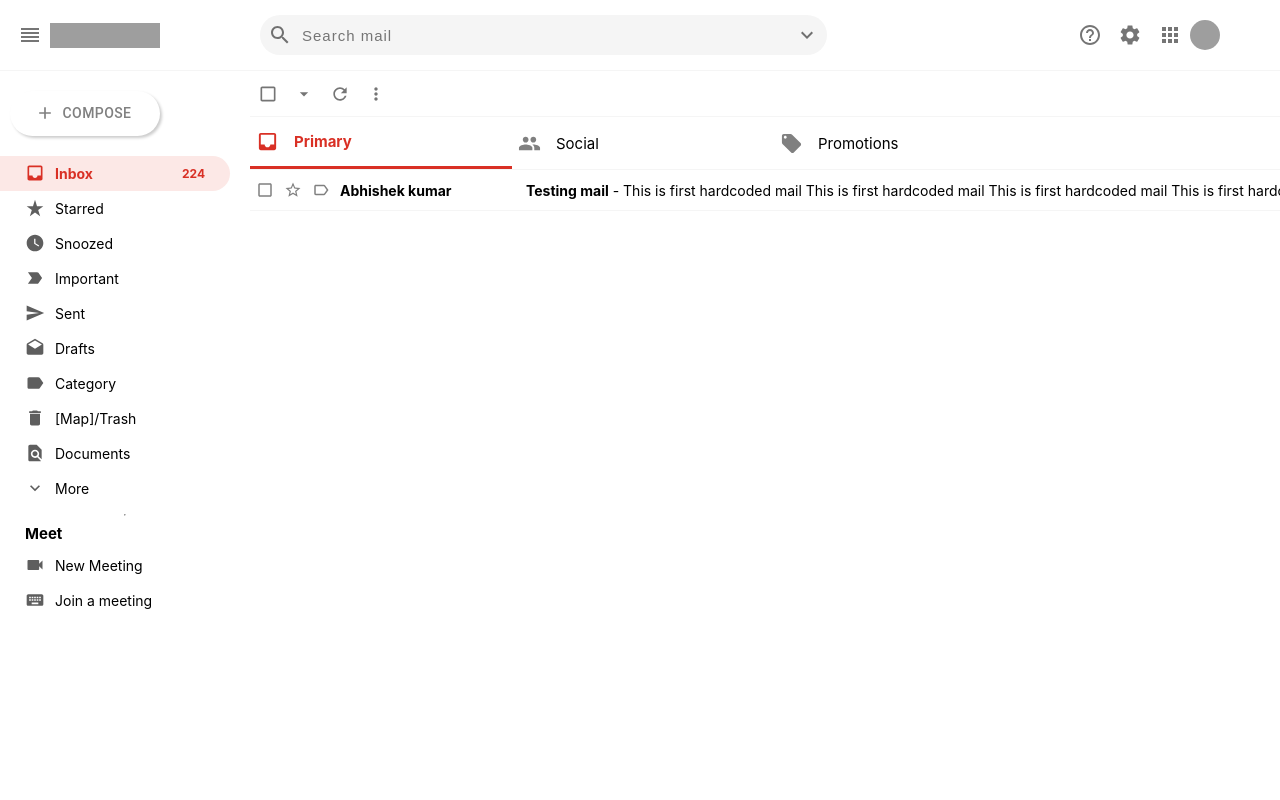
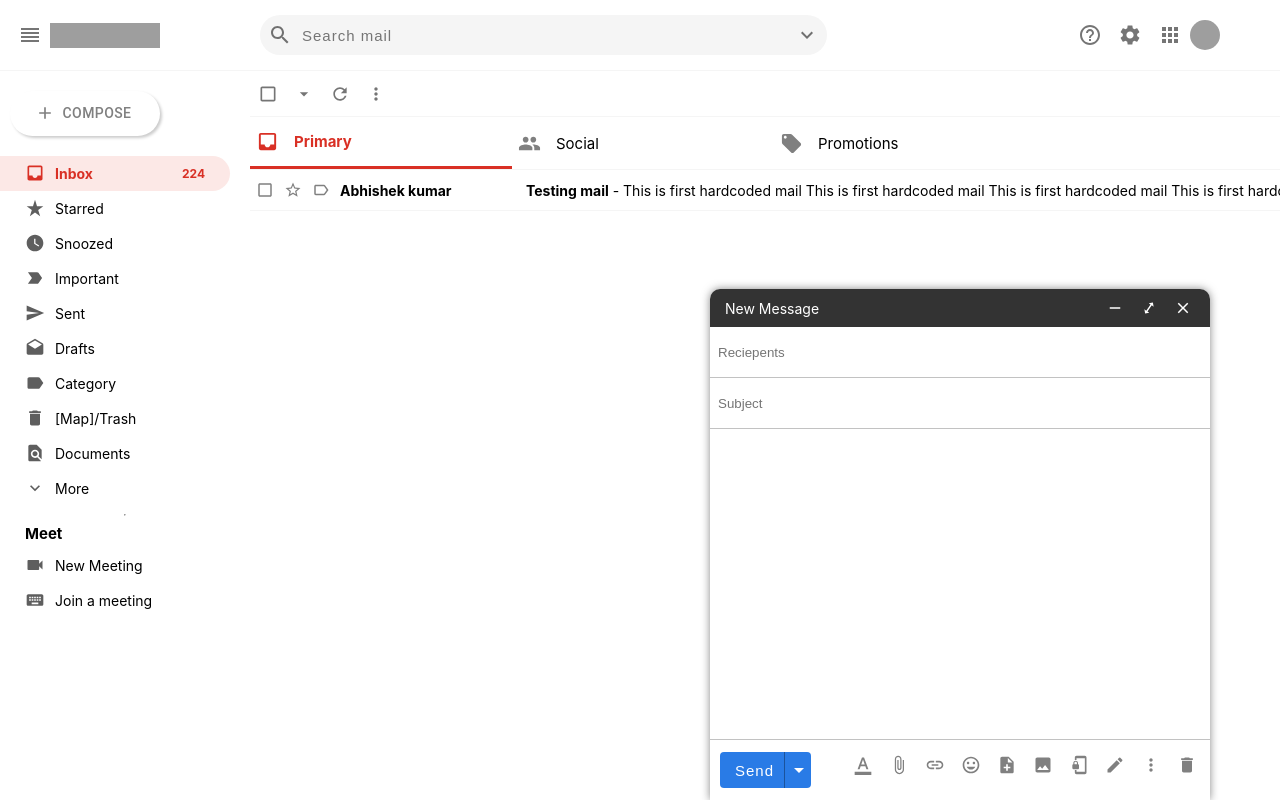
Before and after one commit to abhi620195/gmail-clone, a React (Create React App) app: page / in a window 1280 px wide. Shown: the top 800 px of the page. Built offline with nearby package versions, Linux system fonts and the light colour scheme; grey boxes are pictures that could not be loaded.

Commit message:
compose section adde

```diff
--- a/src/App.js
+++ b/src/App.js
@@ -2,6 +2,7 @@
 import Header from './Header';
 import Sidebar from './Sidebar';
 import Emaillist from './Emaillist';
+import Compose from './Compose';
 
 function App() {
   return (
@@ -11,6 +12,8 @@
         <Sidebar />
         <Emaillist />
       </div>
+
+      <Compose/>
     </div>
   );
 }
--- /dev/null
+++ b/src/Compose.js
@@ -0,0 +1,70 @@
+import React from 'react';
+import './css/compose.css';
+import RemoveIcon from '@mui/icons-material/Remove';
+import HeightIcon from '@mui/icons-material/Height';
+import CloseIcon from '@mui/icons-material/Close';
+import ArrowDropDownIcon from '@mui/icons-material/ArrowDropDown';
+import FormatColorTextIcon from '@mui/icons-material/FormatColorText';
+import AttachFileIcon from '@mui/icons-material/AttachFile';
+import LinkIcon from '@mui/icons-material/Link';
+import InsertEmoticonIcon from '@mui/icons-material/InsertEmoticon';
+import NoteAddIcon from '@mui/icons-material/NoteAdd';
+import PhotoIcon from '@mui/icons-material/Photo';
+import PhonelinkLockIcon from '@mui/icons-material/PhonelinkLock';
+import CreateIcon from '@mui/icons-material/Create';
+import MoreVertIcon from '@mui/icons-material/MoreVert';
+import DeleteIcon from '@mui/icons-material/Delete';
+
+
+const Compose = () => {
+    return (
+        <div className='compose'>
+            <div className='compose_header'>
+                <div className='compose__header__left'>
+                    <span>New Message</span>
+                </div>
+
+                <div className='compose__header__right'>
+                    <RemoveIcon />
+                    <HeightIcon />
+                    <CloseIcon />
+                </div>
+            </div>
+
+            <div className='compose__body'>
+                <div className='compose__bodyForm'>
+                    <input type='email'
+                        placeholder='Reciepents' />
+
+                    <input type='text'
+                        placeholder='Subject' />
+
+                    <textarea rows='20' />
+                </div>
+            </div>
+
+            <div className='compose__footer'>
+                <div className='compose__footer__left'>
+                    <button type='submit'>
+                        Send <ArrowDropDownIcon />
+                    </button>
+                </div>
+
+                <div className='compose__footer__right'>
+                    <FormatColorTextIcon/>
+                    <AttachFileIcon/>
+                    <LinkIcon/>
+                    <InsertEmoticonIcon/>
+                    <NoteAddIcon/>
+                    <PhotoIcon/>
+                    <PhonelinkLockIcon />
+                    <CreateIcon/>
+                    <MoreVertIcon/>
+                    <DeleteIcon/>
+                </div>
+            </div>
+        </div>
+    )
+}
+
+export default Compose;
--- /dev/null
+++ b/src/css/compose.css
@@ -0,0 +1,116 @@
+.compose {
+    position: absolute;
+    bottom: 0;
+    right: 70px;
+    min-width: 500px;
+    border-radius: 10px 10px 0px 0px;
+    overflow: hidden;
+    box-shadow: 0px 0px 8px rgb(51 51 51/59%);
+    background-color: #fff;
+}
+
+.compose .compose_header {
+    display: flex;
+    justify-content: space-between;
+    background: #333;
+    color: #fff;
+    align-items: center;
+    padding: 7px 15px;
+}
+
+.compose__header__left span {
+    font-size: 14px;
+}
+
+.compose__header__right {
+    display: flex;
+    align-items: center;
+}
+
+.compose__header__left {
+    display: flex;
+    align-items: center;
+}
+
+.compose .compose_header .compose__header__right svg {
+    font-size: 18px;
+    margin-left: 10px;
+    transition: 0.2s linear 0s;
+    padding: 3px;
+
+}
+
+.compose__header__right svg:nth-child(2) path {
+    transform: rotate(35deg);
+    transform-origin:center;
+}
+
+.compose .compose_header .compose__header__right svg:hover {
+    background: #545454;
+    cursor: pointer;
+}
+
+.compose__body {
+    display: flex;
+}
+
+.compose__bodyForm {
+    display: flex;
+    flex-direction: column;
+}
+
+.compose__bodyForm input, textarea {
+    width: 300%;
+    height: 50px;
+    outline: 0;
+    border: 0px;
+    border-bottom: 0.5px solid rgb(194, 194, 194);
+    padding: 0px 8px;
+    /* box-shadow: inset 0 -1px 0 0 rgb(100 121 143/12%); */
+}
+
+.compose__bodyForm textarea {
+    height: auto;
+    padding: 5px 5px 5px 5px;
+}
+
+.compose__footer {
+    display: flex;
+    justify-content: space-between;
+    padding: 12px 10px;
+}
+
+.compose__footer__left button {
+    display: flex;
+    align-items: center;
+    cursor: pointer;
+    border: 0px;
+    background-color: #297be6;
+    outline: 0;
+    color: #fff;
+    font-size: 15px;
+    padding: 0px 0px 0px 15px !important;
+    border-radius: 4px;
+    letter-spacing: 1px;
+}
+
+.compose__footer__left button svg {
+    border-left: 1px solid #00000052;
+    margin-left: 10px;
+    padding: 6px 0px 6px 2px;
+}
+
+.compose__footer__right svg {
+    font-size: 20px;
+    margin-left: 10px;
+    border-radius: 3px;
+    color: gray;
+    padding: 3px;
+    transition: 0.2 linear 0s;
+    cursor: pointer;
+}
+
+.compose__footer__right svg:hover {
+    background-color: #eee;
+    color: #000;
+}
```
